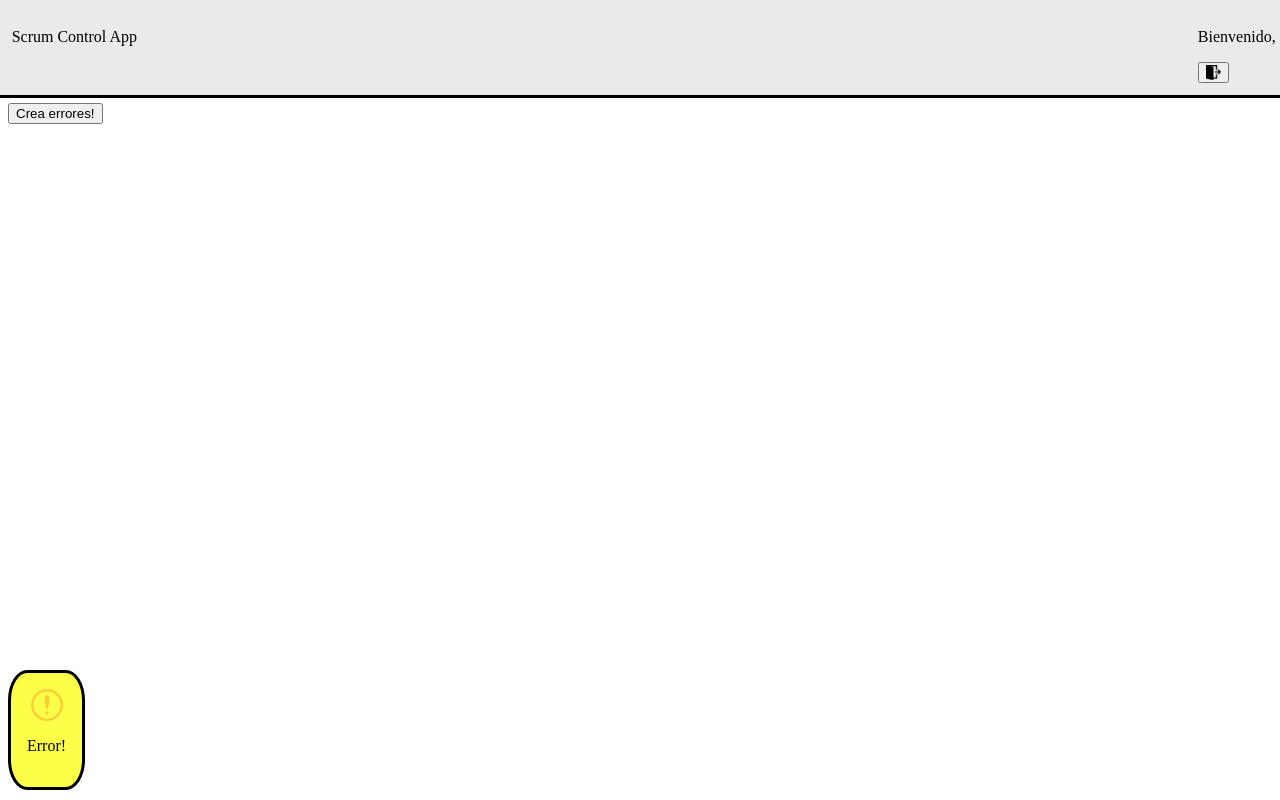
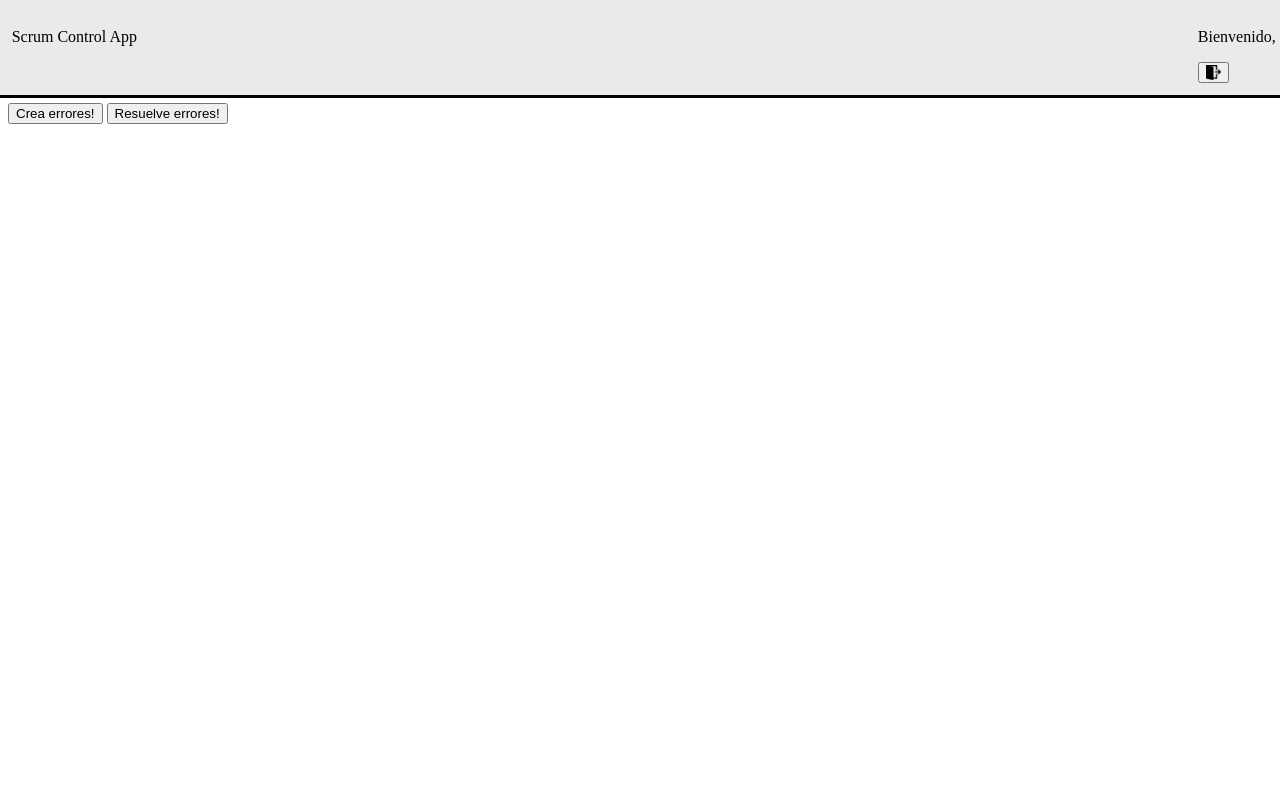
Before and after one commit to JoseLomero/ScrumControlApp, a PHP site: page /proyectos.php in a window 1280 px wide. Run offline with PHP 8.4, Linux system fonts and the light colour scheme; a user stored in the database is signed in; data comes from the database, SQL or seed files in the repository; data that the repository does not hold is empty.

Commit message:
Mensaje de error mostrado correctamente, ahora con boton

```diff
--- a/css/style.css
+++ b/css/style.css
@@ -23,6 +23,7 @@
 }
 
 #errores {
+  visibility: hidden;
   border: solid;
   float: left;
   border-radius: 25%;
--- /dev/null
+++ b/js/script.js
@@ -0,0 +1,9 @@
+function saltaError() {
+    botonError = document.getElementById("errores");
+    botonError.style.visibility = 'visible';
+}
+
+function quitaError() {
+    botonError = document.getElementById("errores");
+    botonError.style.visibility = 'hidden';
+}
--- a/proyectos.php
+++ b/proyectos.php
@@ -4,6 +4,7 @@
     <meta charset="utf-8">
     <title>Proyectos</title>
     <link rel="stylesheet" href="css/style.css">
+    <script type="text/javascript" src="js/script.js"></script>
   </head>
 
   <body>
@@ -23,7 +24,8 @@
       <div class='errores-mensaje'><p>Error!</p></div>
     </div>
 
-    <button>Crea errores!</button>";
+    <button onclick='saltaError()'>Crea errores!</button>
+    <button onclick='quitaError()'>Resuelve errores!</button>";
     ?>
   </body>
 </html>
```
